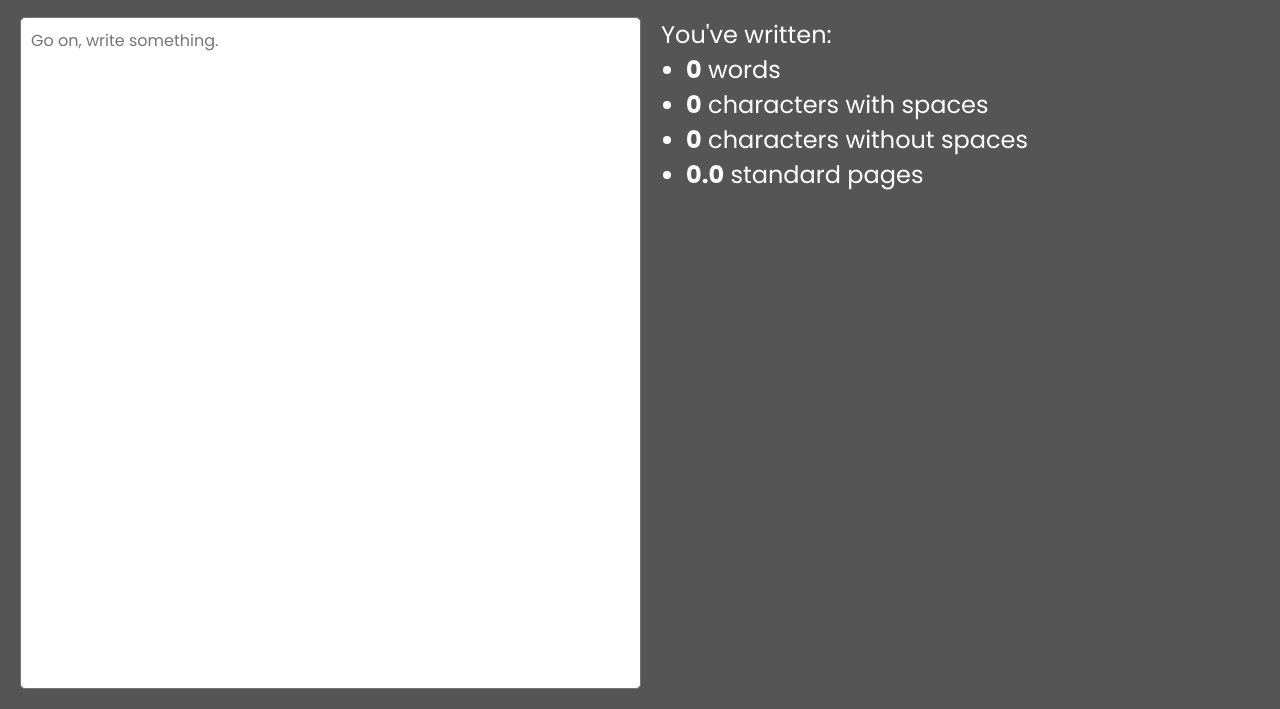
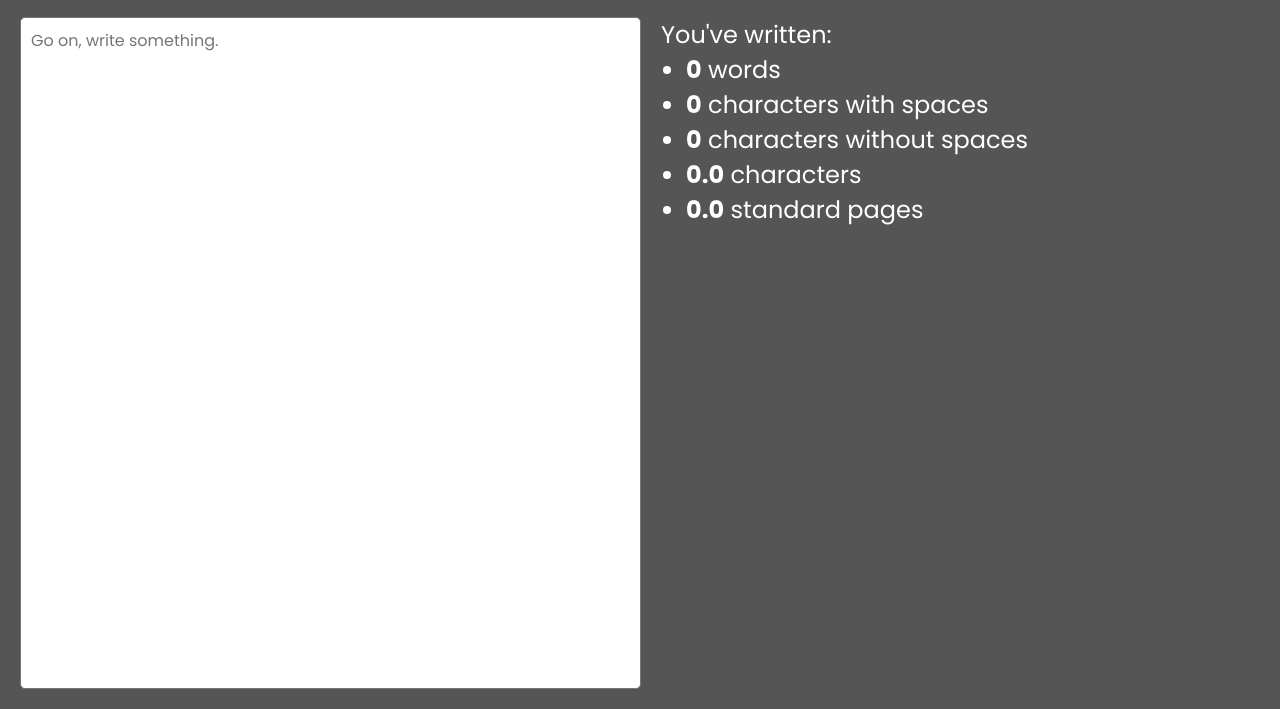
Before and after one commit to MartinWinterSC/projektAMartinWintherClausenOpgave6, a plain HTML site: page index.html in a window 1280 px wide. Shown: the part 91-800 px from the top of the page. Drawn offline with Linux system fonts and the light colour scheme.

Commit message:
Updated finalization
Missed the last two parts of the assignment, so I fixed it

```diff
--- a/assets/css/style.css
+++ b/assets/css/style.css
@@ -41,7 +41,8 @@ p, li{
 #wordCounter,
 #characterWSpaceCounter,
 #characterWOSpaceCounter,
-#pageCounter{
+#pageCounter,
+#characterAverage{
     font-weight: bold;
 }
 
--- a/index.html
+++ b/index.html
@@ -18,10 +18,11 @@
                     <div>
                         <p>You've written:</p>
                         <ul>
-                            <li><span id="wordCounter">0</span> word<span id="pluralWord"></span></li>
-                            <li><span id="characterWSpaceCounter">0</span> character<span id="pluralcharacterWSpace"></span> with spaces</li>
-                            <li><span id="characterWOSpaceCounter">0</span> character<span id="pluralcharacterWOSpace"></span> without spaces</li>
-                            <li><span id="pageCounter">0</span> standard page<span id="pluralPage"></span></li>
+                            <li><span id="wordCounter"></span> word<span id="pluralWord"></span></li>
+                            <li><span id="characterWSpaceCounter"></span> character<span id="pluralcharacterWSpace"></span> with spaces</li>
+                            <li><span id="characterWOSpaceCounter"></span> character<span id="pluralcharacterWOSpace"></span> without spaces</li>
+                            <li><span id="characterAverage"></span> character<span id="pluralAverage"> average per word</span></li>
+                            <li><span id="pageCounter"></span> standard page<span id="pluralPage"></span></li>
                         </ul>
                     </div>
                 </div>
--- a/script.js
+++ b/script.js
@@ -3,26 +3,37 @@ const input = document.getElementById("input");
 const wordCounter = document.getElementById("wordCounter");
 const characterWSpaceCounter = document.getElementById("characterWSpaceCounter");
 const characterWOSpaceCounter = document.getElementById("characterWOSpaceCounter");
+const characterAverage = document.getElementById("characterAverage");
 const pageCounter = document.getElementById("pageCounter");
 
 input.addEventListener("input", function () {
     var text = input.value;
     var textWOSpaces = text.replace(/\s/g, "");
 
-    var words = text.trim() === "" ? 0 : text.trim().split(/\s+/).length;
+    var wordArray = text.trim() === "" ? [] : text.trim().split(/\s+/);
+        wordArray = wordArray.filter(function (word) {
+        return /[a-zA-ZæøåÆØÅ0-9]/.test(word);
+    });
+    var words = wordArray.length;
     var pages = text.length / 2400;
+    var averageWordLength = words === 0 ? 0 : textWOSpaces.length / words;
 
     wordCounter.textContent = words;
     characterWSpaceCounter.textContent = text.length;
     characterWOSpaceCounter.textContent = textWOSpaces.length;
+    characterAverage.textContent = averageWordLength.toFixed(1);
     pageCounter.textContent = pages.toFixed(1);
 
     console.log("Words:", words);
     console.log("Characters:", text.length);
     console.log("Characters without spaces:", textWOSpaces.length);
+    console.log("Average characters per word:", averageWordLength);
+    console.log("Average characters per word:", averageWordLength.toFixed(1));
     console.log("Pages:", pages);
     console.log("Pages:", pages.toFixed(1));
 
+    // All of this is purely for my own perfectionism.
+    // If I wanted the better performance, I'd simply delete this and add an (s) by the text in the HTML instead
     if (words === 1) {
         pluralWord.textContent = "";
     } else {
@@ -41,6 +52,12 @@ input.addEventListener("input", function () {
         pluralcharacterWOSpace.textContent = "s";
     }
 
+    if (averageWordLength.toFixed(1) === "1.0") {
+        pluralAverage.textContent = "";
+    } else {
+        pluralAverage.textContent = "s";
+    }
+
     if (pages.toFixed(1) === "1.0") {
         pluralPage.textContent = "";
     } else {
```
